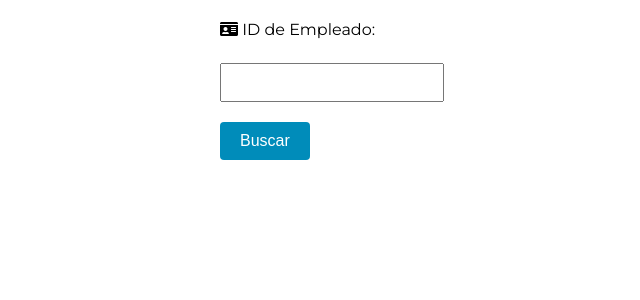
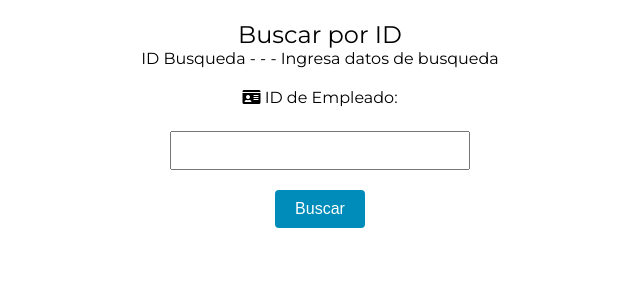
Before and after one commit to CristhianSepulveda/agregarempleados, a Flask app: page /formulariobuscar in a window 1280 px wide. Shown: the top 300 px of the page, without its empty margins (320-960 px from the left). Run offline with Flask 3, Linux system fonts and the light colour scheme; some libraries are stand-ins or nearby versions.

Commit message:
Actualización final Formulario Busqueda
Se añadió un estilo CSS interno en el bloque <style> en la sección <head> del documento para mejorar el diseño y la presentación del formulario y los resultados de búsqueda.
Se crearon clases CSS para diferentes elementos del formulario y los resultados.
Se agregó un contenedor <div> con la clase titulo para el título "Buscar por ID".
Se añadió un contenedor <div> con la clase subtitulo para la descripción "ID Búsqueda - - - Ingresa datos de búsqueda".
Se modificaron los estilos de los elementos del formulario, como etiquetas (label), entrada de texto (input[type="text"]), y botón (button).
Se agregaron estilos para resaltar el botón de búsqueda cuando se pasa el mouse sobre él (button:hover).
Se mantuvo el código JavaScript para realizar la petición de búsqueda mediante Fetch API.

```diff
--- a/templates/formulariobuscar.html
+++ b/templates/formulariobuscar.html
@@ -1,10 +1,85 @@
 <!DOCTYPE html>
 <html>
 <head>
+    <title>Buscar por ID</title>
+    <style>
+        body {
+            font-family: 'Montserrat', sans-serif;
+        }
+
+        .titulo {
+            text-align: center;
+            margin-top: 20px;
+            font-size: 24px;
+        }
+
+        .subtitulo {
+            text-align: center;
+            margin-bottom: 20px;
+        }
+
+        .formulario {
+            width: 300px;
+            margin: 0 auto;
+            text-align: center;
+        }
+
+        label {
+            display: block;
+            margin-top: 10px;
+        }
+
+        input[type="text"] {
+            width: 100%;
+            padding: 10px;
+            margin-top: 5px;
+            box-sizing: border-box;
+        }
+
+        button {
+            margin-top: 20px;
+            background-color: #008CBA;
+            color: white;
+            border: none;
+            padding: 10px 20px;
+            text-align: center;
+            text-decoration: none;
+            display: inline-block;
+            font-size: 16px;
+            border-radius: 4px;
+            cursor: pointer;
+        }
+
+        button:hover {
+            background-color: #005f6b;
+        }
+
+        ul {
+            list-style-type: none;
+            padding: 0;
+            margin-top: 20px;
+        }
+
+        li {
+            margin-bottom: 10px;
+        }
+    </style>
     <link rel="stylesheet" href="https://use.fontawesome.com/releases/v5.2.0/css/all.css" integrity="sha384-hWVjflwFxL6sNzntih27bfxkr27PmbbK/iSvJ+a4+0owXq79v+lsFkW54bOGbiDQ" crossorigin="anonymous">
     <link href="https://fonts.googleapis.com/css?family=Montserrat:100,100i,200,200i,300,300i,400,400i,500,500i,600,600i,700" rel="stylesheet">
     <link href="https://fonts.googleapis.com/css?family=Josefin+Sans:100,100i,300,300i,400,400i,600,600i,700,700i" rel="stylesheet">
-    <link rel="stylesheet" href="/static/css/stilosformularios.css">
+</head>
+<body>
+    <div class="titulo">Buscar por ID</div>
+    <div class="subtitulo">ID Busqueda - - - Ingresa datos de busqueda </div>
+    <div class="formulario">
+        <form id="buscarEmpleadoForm">
+            <label for="idEmpleado"><i class="fas fa-id-card"></i> ID de Empleado:</label><br>
+            <input type="text" id="idEmpleado" name="idEmpleado"><br>
+            <button type="submit">Buscar</button>
+        </form>
+        <ul id="resultadoEmpleado"></ul>
+    </div>
+
     <script>
         const form = document.querySelector('#buscarEmpleadoForm');
         const resultadoEmpleado = document.querySelector('#resultadoEmpleado');
@@ -28,13 +103,5 @@
                 });
         });
     </script>
-</head>
-<body>
-    <form id="buscarEmpleadoForm">
-        <label for="idEmpleado"><i class="fas fa-id-card"></i> ID de Empleado:</label><br>
-        <input type="text" id="idEmpleado" name="idEmpleado"><br>
-        <button type="submit">Buscar</button>
-    </form>
-    <ul id="resultadoEmpleado"></ul>
 </body>
 </html>
```
